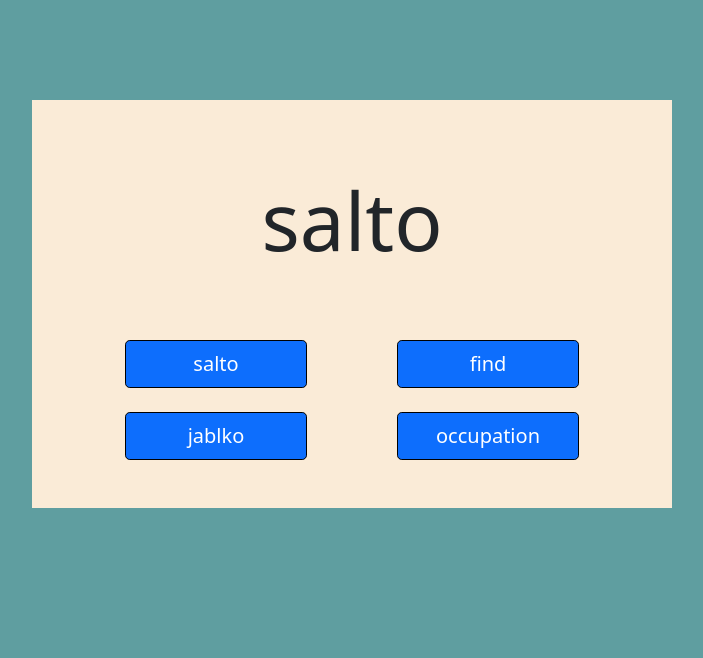
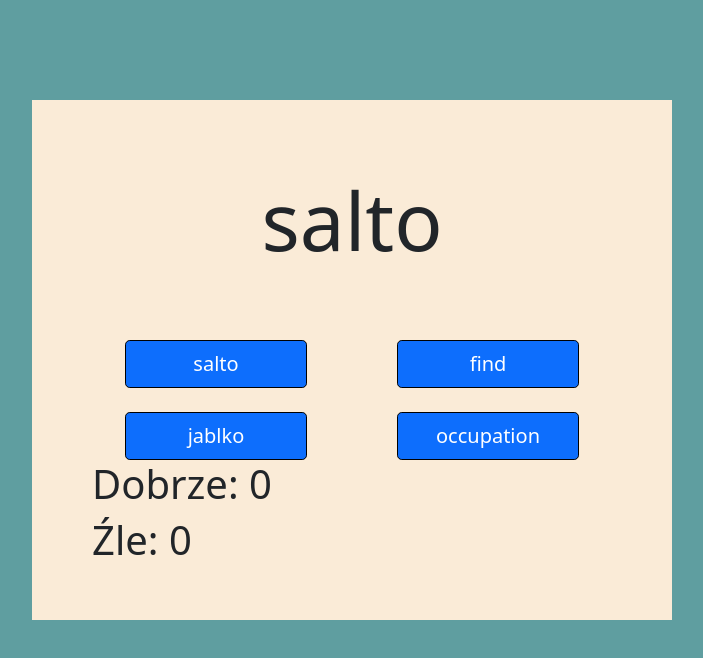
Before and after one commit to mrlzzz/nodejs, a website: page static/index.html in a window 1280 px wide. Shown: the whole page, without its empty margins (288-991 px from the left). Drawn offline with nearby package versions, Linux system fonts and the light colour scheme.

Commit message:
Added funtional point system

```diff
--- a/static/index.html
+++ b/static/index.html
@@ -47,6 +47,8 @@
                 >
                     Answer 4
                 </button>
+                <h1>Dobrze: <span id="player-points">0</span></h1>
+                <h1>Źle: <span id="player-mistakes">0</span></h1>
             </div>
         </div>
 
--- a/static/script.js
+++ b/static/script.js
@@ -1,5 +1,7 @@
 const BUTTONS = document.getElementsByClassName("btn");
 const QUESTION_FIELD = document.getElementById("question");
+const POINTS = document.getElementById("player-points");
+const MISTAKES = document.getElementById("player-mistakes");
 
 let db = {
     apple: "jablko",
@@ -113,7 +115,9 @@ function generate(gameContent) {
     const randomKey = generateRandomKey();
     let unshuffledAnswers = [];
 
+    // Reset answers count
     gameContent.answers = [];
+
     gameContent.question = randomKey;
 
     unshuffledAnswers.push(db[randomKey]);
@@ -124,11 +128,16 @@ function generate(gameContent) {
     gameContent.answers = shuffle(unshuffledAnswers);
 
     QUESTION_FIELD.textContent = gameContent.question;
+
+    // Assign possible values to answers
     let i = 0;
-
     for (const button of BUTTONS) {
         button.textContent = gameContent.answers[i++];
     }
+
+    // Assing the number of player points and mistakes
+    console.log(gameContent.playerPoints);
+    POINTS.textContent = gameContent.playerPoints;
 
     console.log(gameContent);
 
@@ -156,6 +165,8 @@ function checkAnswer(buttons, db, gameState) {
                 generate(gameState);
             } else {
                 console.log("los");
+                gameState.playerMistakes++;
+                MISTAKES.textContent = gameState.playerMistakes;
             }
         });
     }
@@ -168,6 +179,7 @@ function main(db) {
         question: "",
         answers: [],
         playerPoints: 0,
+        playerMistakes: 0,
     };
 
     let gameState = generate(initGameState);
```
